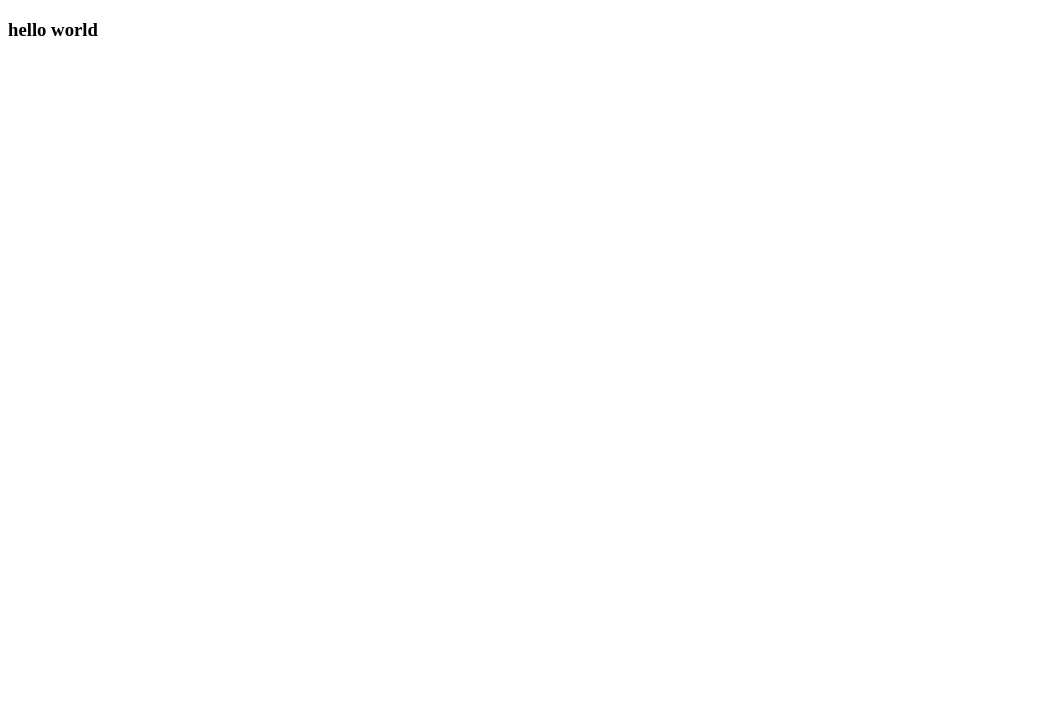
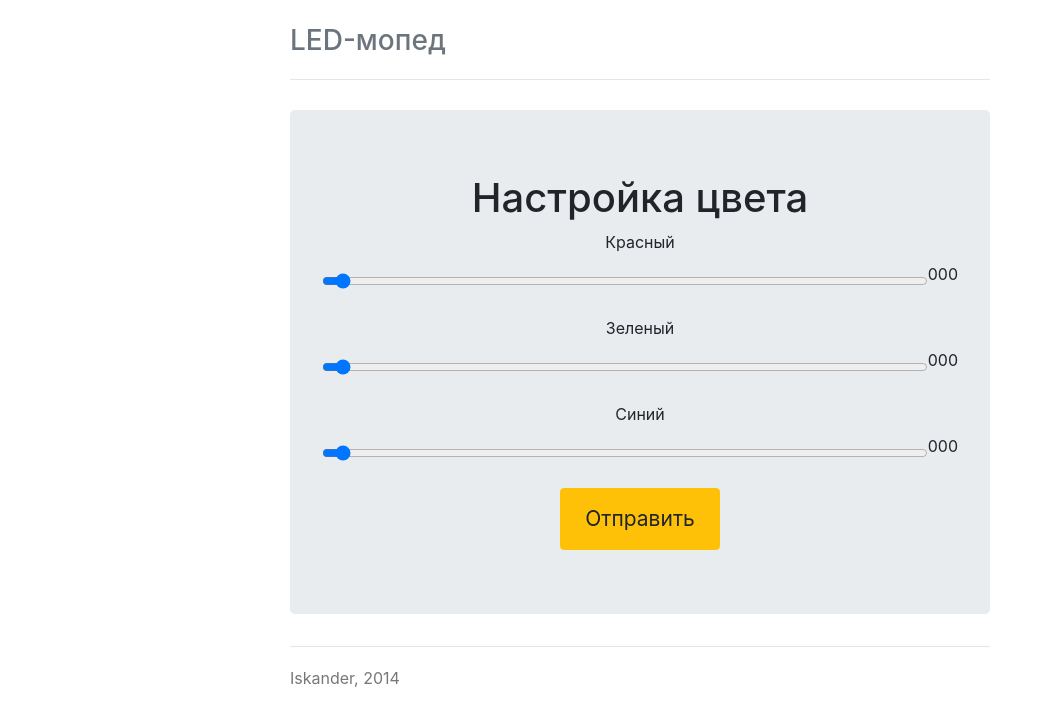
Before and after one commit to nikonov1101/py-rgb-server, a Flask app: page / in a window 1280 px wide. Before the commit the part shown is almost empty. Shown: the top 726 px of the page, without its empty margins (0-1044 px from the left). Run offline with Flask 2, Linux system fonts and the light colour scheme; some libraries are stand-ins or nearby versions.

Commit message:
add base index template

```diff
--- /dev/null
+++ b/app/static/app.js
@@ -0,0 +1,7 @@
+/**
+ * Created by alex on 29/06/16.
+ */
+
+;(function () {
+    console.log("hello");
+})();
--- /dev/null
+++ b/app/static/styles.css
@@ -0,0 +1,79 @@
+/* Space out content a bit */
+body {
+  padding-top: 20px;
+  padding-bottom: 20px;
+}
+
+/* Everything but the jumbotron gets side spacing for mobile first views */
+.header,
+.marketing,
+.footer {
+  padding-right: 15px;
+  padding-left: 15px;
+}
+
+/* Custom page header */
+.header {
+  border-bottom: 1px solid #e5e5e5;
+}
+/* Make the masthead heading the same height as the navigation */
+.header h3 {
+  padding-bottom: 19px;
+  margin-top: 0;
+  margin-bottom: 0;
+  line-height: 40px;
+}
+
+/* Custom page footer */
+.footer {
+  padding-top: 19px;
+  color: #777;
+  border-top: 1px solid #e5e5e5;
+}
+
+/* Customize container */
+@media (min-width: 768px) {
+  .container {
+    max-width: 730px;
+  }
+}
+.container-narrow > hr {
+  margin: 30px 0;
+}
+
+/* Main marketing message and sign up button */
+.jumbotron {
+  text-align: center;
+  border-bottom: 1px solid #e5e5e5;
+}
+.jumbotron .btn {
+  padding: 14px 24px;
+  font-size: 21px;
+}
+
+/* Supporting marketing content */
+.marketing {
+  margin: 40px 0;
+}
+.marketing p + h4 {
+  margin-top: 28px;
+}
+
+/* Responsive: Portrait tablets and up */
+@media screen and (min-width: 768px) {
+  /* Remove the padding we set earlier */
+  .header,
+  .marketing,
+  .footer {
+    padding-right: 0;
+    padding-left: 0;
+  }
+  /* Space out the masthead */
+  .header {
+    margin-bottom: 30px;
+  }
+  /* Remove the bottom border on the jumbotron for visual effect */
+  .jumbotron {
+    border-bottom: 0;
+  }
+}
--- a/app/templates/index/index.html
+++ b/app/templates/index/index.html
@@ -1,9 +1,54 @@
 <!DOCTYPE html>
-<html>
-<head>
-    <title>Index</title>
-</head>
-<body>
-<h3>hello world</h3>
-</body>
-</html>
+<html lang="en">
+  <head>
+    <meta charset="utf-8">
+    <meta http-equiv="X-UA-Compatible" content="IE=edge">
+    <meta name="viewport" content="width=device-width, initial-scale=1">
+    <link rel="shortcut icon" href="/static/favicon.png">
+    <title>LED-мопед</title>
+    <!-- Bootstrap core CSS -->
+    <link rel="stylesheet" href="https://yastatic.net/bootstrap/3.3.6/css/bootstrap.min.css">
+    <link href="/static/styles.css" rel="stylesheet">
+  </head>
+  <body>
+    <div class="container">
+      <div class="header">
+        <h3 class="text-muted">LED-мопед</h3>
+      </div>
+      <div class="jumbotron">
+        <h1>Настройка цвета</h1>
+        <form role="form">
+          <div class="form-group">
+            <label for="red">Красный</label>
+            <div class="input-group">
+              <input type="range" id="red" min="0" value="0" max="255" step="1" class="form-control">
+              <span class="input-group-addon">000</span>
+            </div>
+          </div>
+          <div class="form-group">
+            <label for="green">Зеленый</label>
+            <div class="input-group">
+              <input type="range" id="green" min="0" value="0" max="255" step="1" class="form-control">
+              <span class="input-group-addon">000</span>
+            </div>
+          </div>
+          <div class="form-group">
+            <label for="blue">Синий</label>
+            <div class="input-group">
+              <input type="range" id="blue" min="0" value="0" max="255" step="1" class="form-control">
+              <span class="input-group-addon">000</span>
+            </div>
+
+          </div>
+          <button type="submit" class="btn btn-warning">Отправить</button>
+        </form>
+      </div>
+      <div class="footer">
+        <p>Iskander, 2014</p>
+      </div>
+      </div> <!-- /container -->
+      <script src="https://yastatic.net/jquery/2.2.3/jquery.min.js"></script>
+      <script src="https://yastatic.net/bootstrap/3.3.6/js/bootstrap.min.js"></script>
+      <script src="/static/app.js"></script>
+    </body>
+  </html>
```
Also changed, not shown: app/static/favicon.png (added).
